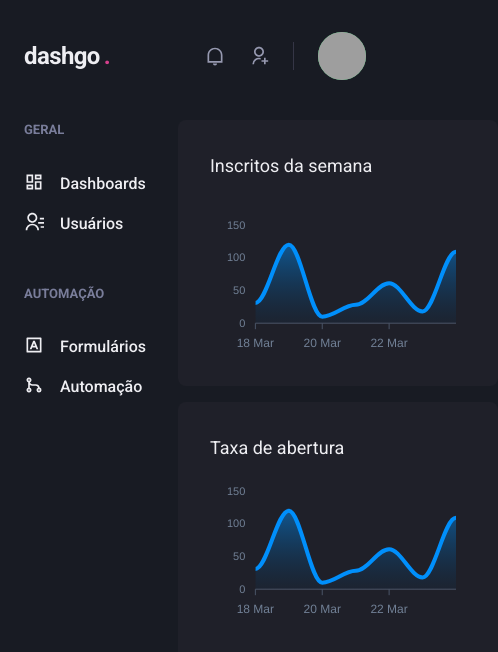
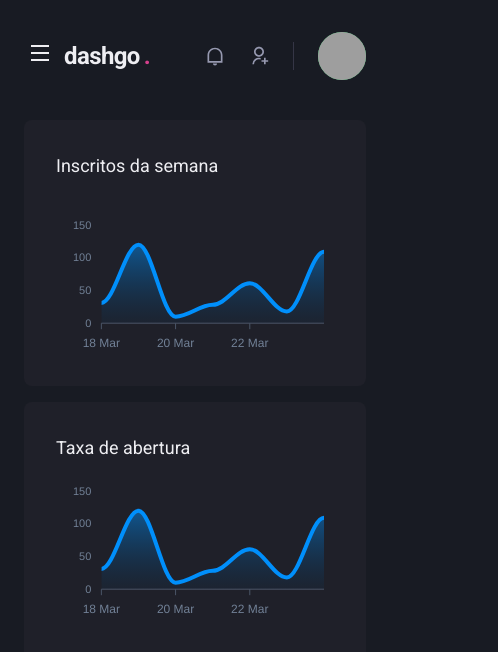
Before and after one commit to AndreFelipe97/dashgo, a Next.js app: page /dashboard in a window 390 px wide. Shown: the top 652 px of the page, 498 px wide, since content can reach past the window. Built offline with nearby package versions, Linux system fonts and the light colour scheme; grey boxes are pictures that could not be loaded.

Commit message:
aplicada responsividade no sidebar

```diff
--- a/src/components/Header/index.tsx
+++ b/src/components/Header/index.tsx
@@ -1,11 +1,15 @@
-import { Flex, useBreakpointValue } from '@chakra-ui/react';
+import { Flex, useBreakpointValue, IconButton, Icon } from '@chakra-ui/react';
 
 import { Profile } from './Profile';
 import { NotificationNav } from './NotificatioNav';
 import { SearchBox } from './SearchBox';
 import { Logo } from './Logo';
+import { useSidebarDrawer } from '../../contexts/SidebarDrawerContext';
+import { RiMenuLine } from 'react-icons/ri';
 
 export function Header() {
+    const { onOpen } = useSidebarDrawer()
+
     const isWideVersion = useBreakpointValue({
         base: false,
         lg: true,
@@ -21,6 +25,21 @@
             px="6"
             align="center"
         >
+            {!isWideVersion && (
+                <IconButton
+                    aria-label="Open Navigation"
+                    variant="unstyled"
+                    icon={
+                        <Icon
+                            as={RiMenuLine}
+                            fontSize="24"
+                            onClick={onOpen}
+                            mr="2"
+                        />
+                    }
+                >
+                </IconButton>
+            )}
             <Logo />
             { isWideVersion && <SearchBox />}
             <Flex
--- /dev/null
+++ b/src/components/Sidebar/SidebarNav.tsx
@@ -0,0 +1,22 @@
+import { Stack } from "@chakra-ui/react";
+import { RiContactsLine, RiDashboardLine, RiGitMergeLine, RiInputMethodLine } from "react-icons/ri";
+import { NavLink } from "./NavLink";
+import { NavSection } from './NavSection';
+
+export function SidebarNav() {
+    return (
+        <Stack
+            spacing="12"
+            align="flex-start"
+        >
+            <NavSection title="GERAL">
+                <NavLink icon={RiDashboardLine}>Dashboards</NavLink>
+                <NavLink icon={RiContactsLine}>Usuários</NavLink>
+            </NavSection>
+            <NavSection title="AUTOMAÇÃO">
+                <NavLink icon={RiInputMethodLine}>Formulários</NavLink>
+                <NavLink icon={RiGitMergeLine}>Automação</NavLink>
+            </NavSection>
+        </Stack>
+    );
+}
--- a/src/components/Sidebar/index.tsx
+++ b/src/components/Sidebar/index.tsx
@@ -1,28 +1,45 @@
-import { Box, Stack, Text, Link, Icon } from "@chakra-ui/react";
-import { RiContactsLine, RiDashboardLine, RiGitMergeLine, RiInputMethodLine } from "react-icons/ri";
-import { NavLink } from "./NavLink";
-import { NavSection } from './NavSection';
+import { Box,
+    useBreakpointValue,
+    Drawer,
+    DrawerOverlay,
+    DrawerContent,
+    DrawerCloseButton,
+    DrawerHeader,
+    DrawerBody
+} from "@chakra-ui/react";
+import { useSidebarDrawer } from "../../contexts/SidebarDrawerContext";
+import { SidebarNav } from "./SidebarNav";
 
 export function Sidebar() {
+    const { isOpen, onClose} = useSidebarDrawer();
+    const isFloatingSidebar = useBreakpointValue({
+        base: true,
+        lg: false
+    })
+
+    if (isFloatingSidebar) {
+        return (
+            <Drawer isOpen={isOpen} placement="left" onClose={onClose}>
+                <DrawerOverlay>
+                    <DrawerContent bg="gray.800" p="4">
+                        <DrawerCloseButton mt="6" />
+                        <DrawerHeader>Navegação</DrawerHeader>
+                        <DrawerBody>
+                            <SidebarNav />
+                        </DrawerBody>
+                    </DrawerContent>
+                </DrawerOverlay>
+            </Drawer>
+        );
+    }
+
     return (
         <Box
             as="aside"
             w="64"
             mr="8"
         >
-            <Stack
-                spacing="12"
-                align="flex-start"
-            >
-                <NavSection title="GERAL">
-                    <NavLink icon={RiDashboardLine}>Dashboards</NavLink>
-                    <NavLink icon={RiContactsLine}>Usuários</NavLink>
-                </NavSection>
-                <NavSection title="AUTOMAÇÃO">
-                    <NavLink icon={RiInputMethodLine}>Formulários</NavLink>
-                    <NavLink icon={RiGitMergeLine}>Automação</NavLink>
-                </NavSection>
-            </Stack>
+            <SidebarNav />
         </Box>
     );
 }
--- /dev/null
+++ b/src/contexts/SidebarDrawerContext.tsx
@@ -0,0 +1,28 @@
+import { useDisclosure, UseDisclosureReturn } from "@chakra-ui/react";
+import { createContext, useContext, ReactNode, useEffect } from "react";
+import { useRouter } from 'next/router';
+
+interface SidebarDrawerProviderProps {
+    children: ReactNode
+}
+
+type SidebarDrawerContextDate = UseDisclosureReturn
+
+const SidebarDrawerContext = createContext({} as SidebarDrawerContextDate);
+
+export function SidebarDrawerProvider({children}: SidebarDrawerProviderProps) {
+    const disclosure = useDisclosure();
+    const router = useRouter();
+
+    useEffect(() => {
+        disclosure.onClose();
+    }, [router.asPath]);
+
+    return (
+        <SidebarDrawerContext.Provider value={disclosure}>
+            {children}
+        </SidebarDrawerContext.Provider>
+    );
+}
+
+export const useSidebarDrawer = () => useContext(SidebarDrawerContext)
--- a/src/pages/_app.tsx
+++ b/src/pages/_app.tsx
@@ -1,11 +1,14 @@
 import { AppProps } from 'next/app';
 import { ChakraProvider } from '@chakra-ui/react';
 import { theme } from '../styles/theme';
+import { SidebarDrawerProvider } from '../contexts/SidebarDrawerContext';
 
 function MyApp({ Component, pageProps }: AppProps) {
   return (
     <ChakraProvider theme={theme}>
-      <Component {...pageProps} />
+      <SidebarDrawerProvider>
+        <Component {...pageProps} />
+      </SidebarDrawerProvider>
     </ChakraProvider>
   );
 }
```
